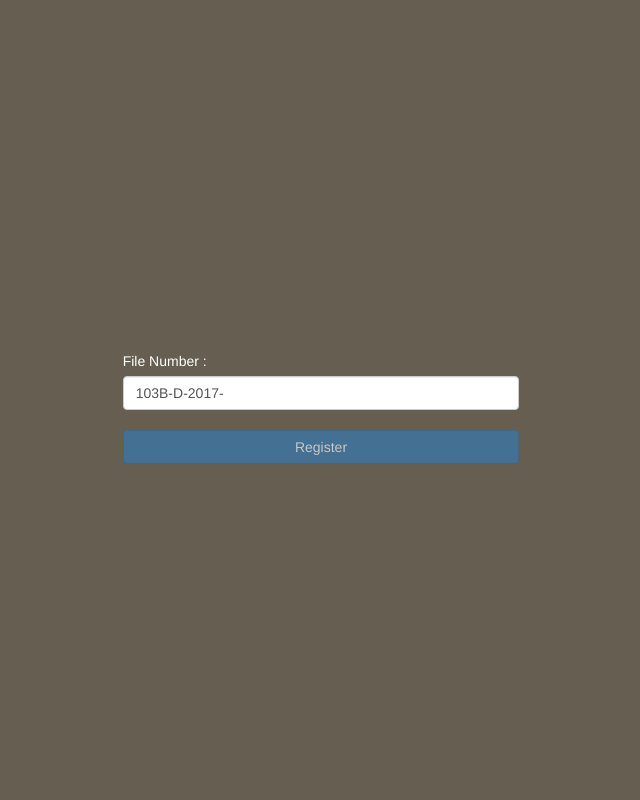
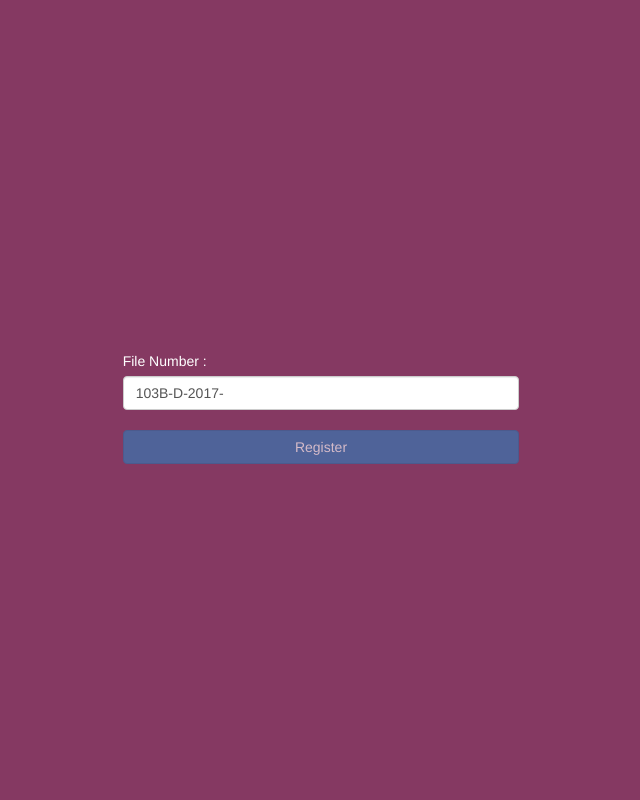
Before and after one commit to Ram578/Time, a CodeIgniter app: page /musictest/ in a window 1280 px wide. Shown: the whole page, without its empty margins (319-959 px from the left). Run offline with CodeIgniter, Linux system fonts and the light colour scheme; some libraries are stand-ins or nearby versions.

Commit message:
Update intro.css
css changes

```diff
--- a/resources/css/intro.css
+++ b/resources/css/intro.css
@@ -1,6 +1,6 @@
 html, body {
 	height: 100%;
-	background-color:#4b8c4c;
+	background-color:#853962;
 }
 .color-white {
 	color:#fff;
@@ -58,13 +58,13 @@ html, body {
 }
 .login-html {
 	background-image: url('resources/img/20.jpg');
-	background: #655e51;
+	background: #853962;
 	box-shadow: 0 1px 0px 0 rgba(0,0,0,.24), 0 17px 50px 0 rgba(0,0,0,.19);
 	width: 100%;
 	height: 100%;
 }
 .login {
-	background-color: #655e51;
+	background-color: #853962;
 	width: 100%;
 	height: 100%;
 }
@@ -82,7 +82,7 @@ html, body {
     font-size: 30px;
     border-radius: 25px;
     border-width: 5;
-    background-color: #795548;
+    background-color: #FA8072;
     box-shadow: inset 0 -1px 1px rgba(255, 255, 255, .15);
     line-height: 1;
     text-shadow: 0 -1px 1px rgba(175, 49, 95, .7);
@@ -204,7 +204,7 @@ html, body {
      -webkit-transition
 }
 .btn-yellow {
-	background: #795548;
+	background: #FA8072;
 	border: 3px solid #fff;
 	border-radius: 100%;
 	box-shadow: 0 -2px 0 3px #ffb401 inset, 0 5px 5px rgba(103, 73, 0, 0.17), 0 15px rgba(255, 255, 255, 0.25) inset;
@@ -224,7 +224,7 @@ input.radiobtn-custom-green[type='radio'] {
 	display: none;
 }
 input.radiobtn-custom-green[type='radio'] + label {
-	background-color: #795548;
+	background-color: #FA8072;
 	margin-top:-7px;
 	display: inline-block;
 	color:#fff;
```
